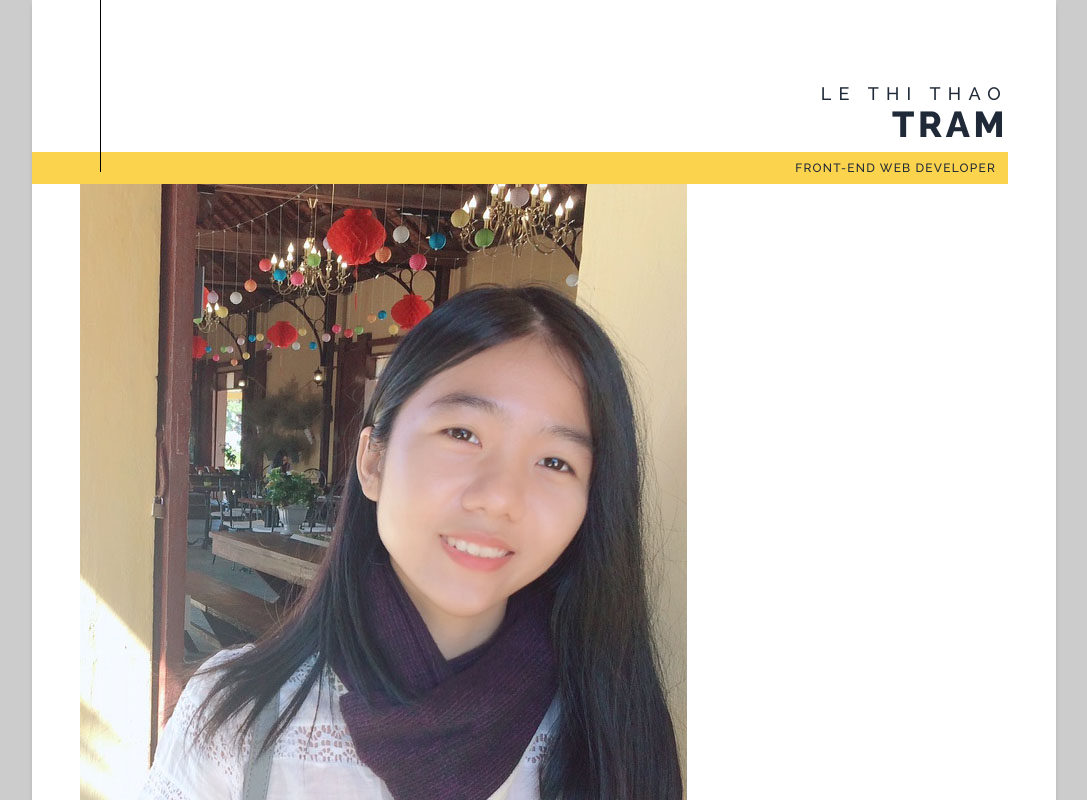
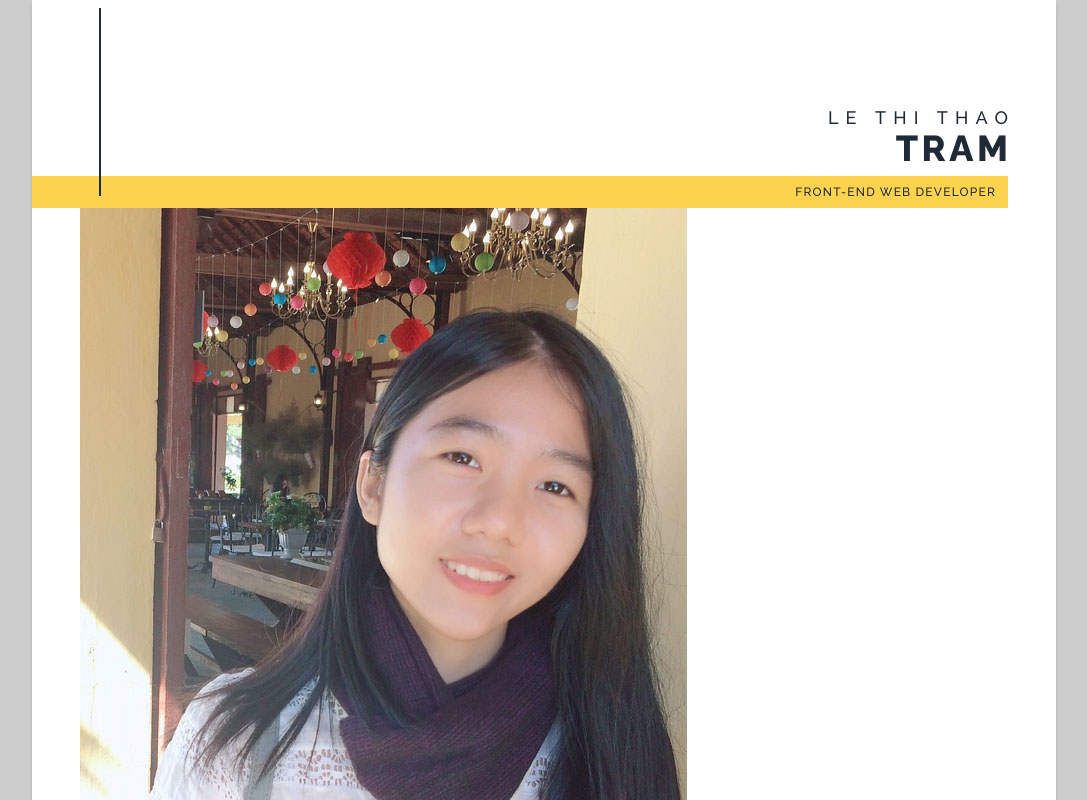
Before and after one commit to thaotram/resume, a Next.js app: page / in a window 1280 px wide. Shown: the top 800 px of the page, without its empty margins (96-1183 px from the left). Built offline with nearby package versions, Linux system fonts and the light colour scheme.

Commit message:
feat(layout): update `ResumeName`

```diff
--- /dev/null
+++ b/components/Resume/ResumeName.module.scss
@@ -0,0 +1,8 @@
+.name {
+    @apply text-right;
+    @apply mb-2;
+
+    > div:first-child::after {
+        @apply -top-24 -bottom-7;
+    }
+}
--- a/components/Resume/ResumeName.tsx
+++ b/components/Resume/ResumeName.tsx
@@ -1,14 +1,23 @@
+import GridContentWrapper from '../Utils/GridContentWrapper';
+import GridContent from '../Utils/GridContent';
+import styles from './ResumeName.module.scss';
+
 export default function ResumeName() {
     return (
-        <div className="font-display relative pr-12 pt-20 text-right">
-            <div className="tracking-title text-lg font-medium">
-                LE THI THAO
-            </div>
-            <div className="-mt-1 text-4xl font-bold tracking-widest">TRAM</div>
-            <div className="mt-2 px-3 py-2 text-xs font-medium tracking-widest bg-yellow-300 uppercase">
+        <div className="pt-14 text-right">
+            <GridContentWrapper className={styles.name}>
+                <GridContent>
+                    <div className="text-lg font-medium tracking-title -mr-title">
+                        LE THI THAO
+                    </div>
+                    <div className="-mt-1 text-4xl font-bold tracking-widest -mr-widest">
+                        TRAM
+                    </div>
+                </GridContent>
+            </GridContentWrapper>
+            <div className="mr-12 px-3 py-2 text-xs font-medium tracking-widest bg-yellow-300 uppercase">
                 Front-end Web Developer
             </div>
-            <div className="absolute bottom-3 top-0 ml-17 w-px bg-black"></div>
         </div>
     );
 }
```
